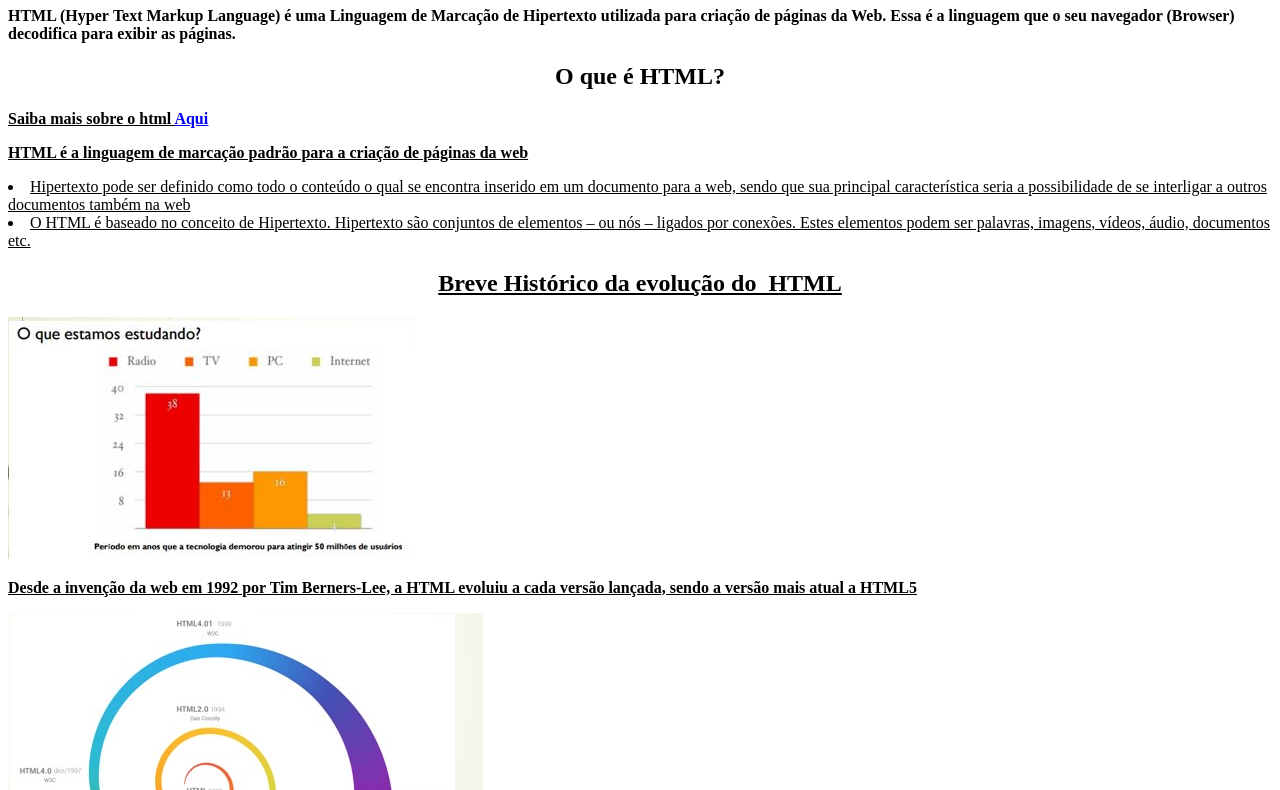
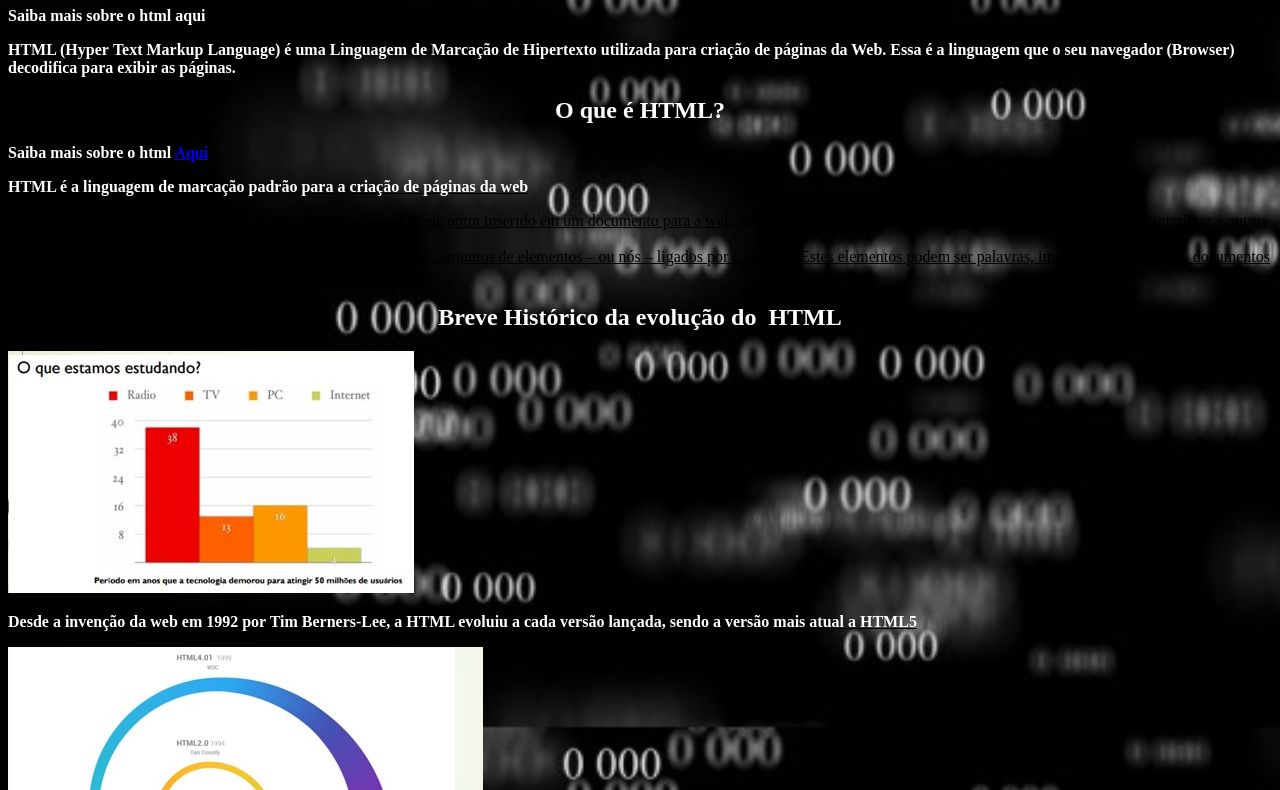
Before and after one commit to projetos-Gabryel/Aulas-De-iw, a plain HTML site: page index.html in a window 1280 px wide. Shown: the part 73-863 px from the top of the page. Drawn offline with Linux system fonts and the light colour scheme.

Commit message:
Add files via upload

```diff
--- a/css/style.css
+++ b/css/style.css
@@ -1,18 +1,19 @@
-<!doctipe html>
-<html>
 
 body{
-	background-color:#191970;
+	background-image: url(../img/fundo.jpg);
+  background-repeat: no-repeat;
+    background-size: cover;
+    background-attachment: fixed;
 	}
 
 
 h1,h2{
     text-align: center;
- 	color: #000000;
+ 	color: #FFFFFF;
  	font-weight:bolder;
  }
 p{
-    color:#000000;
+    color:#FFFFFF;
  	font-weight:bolder;
     font-size:bolder;
 
@@ -20,7 +21,7 @@ p{
 
 ul li{
       text-decoration: underline;
-      color:#000000 ;
+      color:#FFFFFF ;
       font-weight: bolder;
 
   }
--- a/index.html
+++ b/index.html
@@ -8,15 +8,19 @@
 </head>
 <body>
 	<h1>Introdução ao HTML</h1>
+  <p>Saiba mais sobre o html <a>aqui</a></p>
 	   <p>HTML (Hyper Text Markup Language) é uma Linguagem de Marcação de Hipertexto utilizada para criação de páginas da Web. Essa é a linguagem que o seu navegador (Browser) decodifica para exibir as páginas.</p>
 
     <h2>O que é HTML?</h2>
       <u>
 
-           <p>Saiba mais sobre o html <a href="https://www.w3schools.com/html/default.asp">Aqui</a></p>
+
+
+           <p>Saiba mais sobre o html <a href="https://www.w3schools.com/html/default.asp"target="_blank">Aqui</a></p>
            <p>HTML é a linguagem de marcação padrão para a criação de páginas da web</p>
            <li>Hipertexto pode ser definido como todo o conteúdo o qual se encontra inserido em um documento para a web, sendo que sua principal característica seria a possibilidade de se interligar a outros documentos também na web</li>
            <li>O HTML é baseado no conceito de Hipertexto. Hipertexto são conjuntos de elementos – ou nós – ligados por conexões. Estes elementos podem ser palavras, imagens, vídeos, áudio, documentos etc.
+
            </li>
          </ul>
 
```
Also changed, not shown: img/estrutura.jpg (added), img/fundo.jpg (added).
